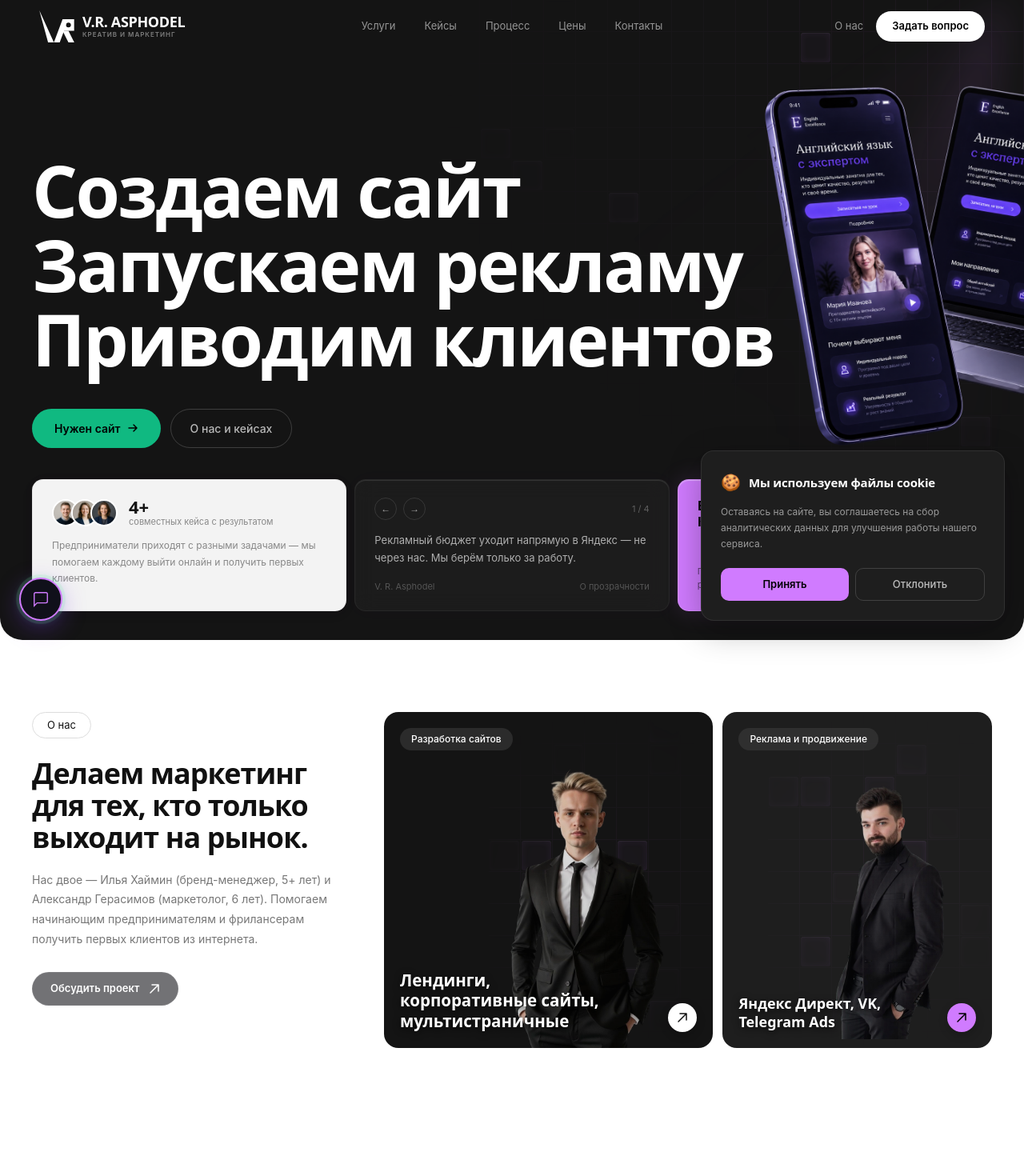
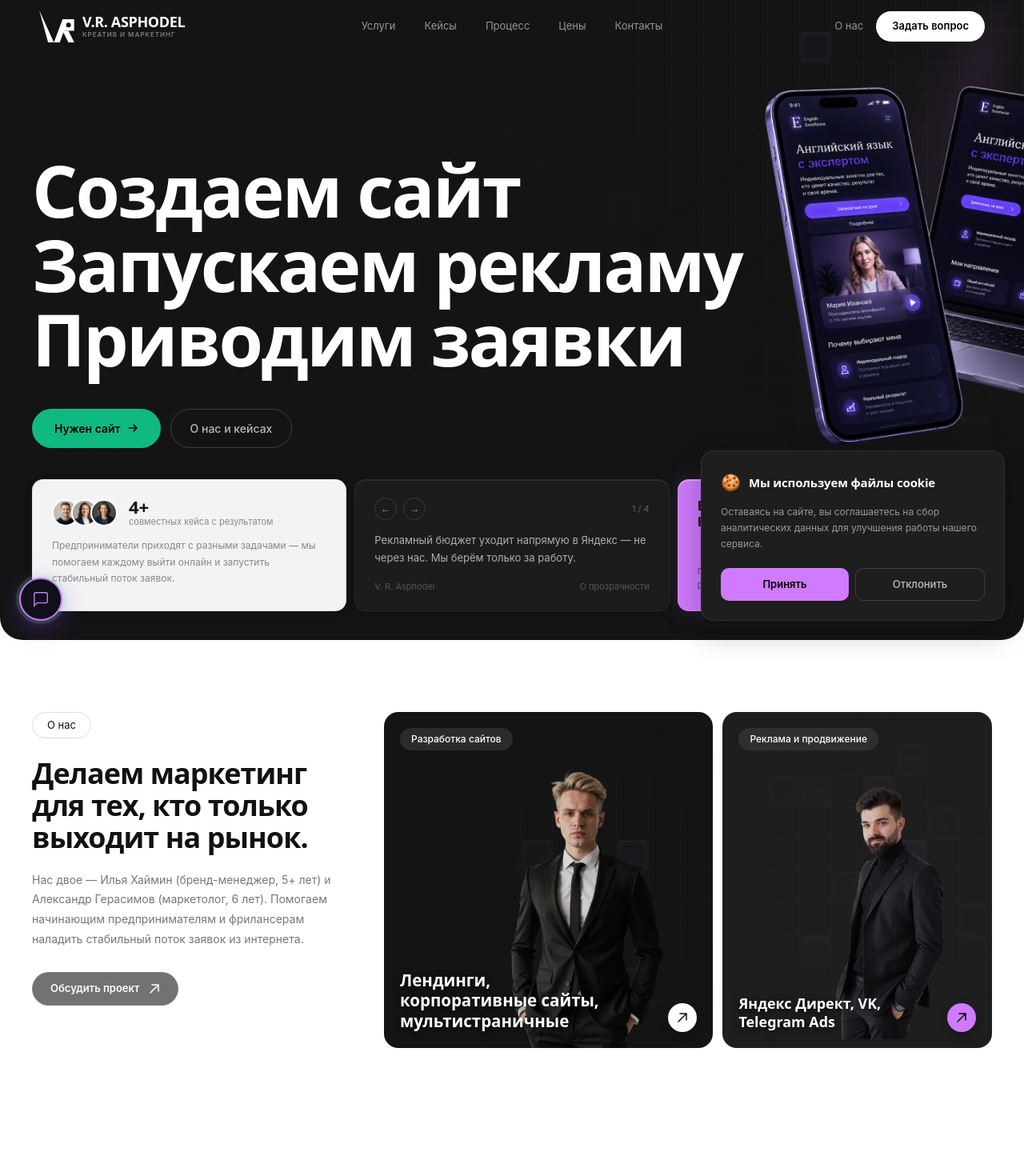
Before and after one commit to adamprogety-hub/asphodel, a Next.js app: page / in a window 1280 px wide. Shown: the top 1470 px of the page at 80% size. Built offline with nearby package versions, Linux system fonts and the light colour scheme.

Commit message:
style: shift copy-focus from raw sales to qualified leads and add sales disclaimer to FAQ

```diff
--- a/src/components/sections/About.tsx
+++ b/src/components/sections/About.tsx
@@ -33,7 +33,7 @@ export default function About() {
             Делаем маркетинг для тех, кто только выходит на рынок.
           </h2>
           <p style={{ fontFamily:'var(--ff-b)', fontWeight:400, fontSize:'14px', color:'#777', lineHeight:1.78, marginBottom:'28px' }}>
-            Нас двое — Илья Хаймин (бренд-менеджер, 5+ лет) и Александр Герасимов (маркетолог, 6 лет). Помогаем начинающим предпринимателям и фрилансерам получить первых клиентов из интернета.
+            Нас двое — Илья Хаймин (бренд-менеджер, 5+ лет) и Александр Герасимов (маркетолог, 6 лет). Помогаем начинающим предпринимателям и фрилансерам наладить стабильный поток заявок из интернета.
           </p>
           <LiquidButton
             variant="dark"
--- a/src/components/sections/FAQ.tsx
+++ b/src/components/sections/FAQ.tsx
@@ -14,7 +14,9 @@ const faqs = [
   { q:'Что от меня нужно?', a:'Рассказать о бизнесе, предоставить материалы (фото, лого если есть), давать обратную связь в течение 1–2 дней.' },
   { q:'Сколько проектов вы ведете одновременно?', a:'Мы берем в работу максимум 1 проект по разработке сайтов и до 10 по рекламе одновременно. Это позволяет нам полностью погрузиться в нюансы вашего бизнеса и гарантировать качество, а не работать на поток.' },
   { q:'Вы работаете с юридическими лицами?', a:'Да, мы работаем как с физическими, так и с юридическими лицами (ИП, ООО). Оформляем официальный договор, предоставляем закрывающие документы и принимаем оплату на расчетный счет.' },
+  { q:'Вы гарантируете продажи?', a:'Нет, и любой честный маркетолог скажет то же самое. Мы гарантируем стабильный поток качественных целевых обращений (лидов) по согласованной цене и высокую конверсию сайта. Но конечная продажа зависит от вашего продукта, цен и скорости работы отдела продаж. Мы даем вам целевые лиды — вы превращаете их в прибыль.' },
 ]
+
 
 
 export default function FAQ() {
--- a/src/components/sections/Hero.tsx
+++ b/src/components/sections/Hero.tsx
@@ -9,9 +9,9 @@ import LiquidButton from '@/components/LiquidButton'
 
 const workSlides = [
   { text: 'Рекламный бюджет уходит напрямую в Яндекс — не через нас. Мы берём только за работу.', category: 'О прозрачности' },
-  { text: 'На связи каждый день. Составляем еженедельные понятные отчёты о стоимости лида и продажах.', category: 'О коммуникации' },
+  { text: 'На связи каждый день. Составляем еженедельные понятные отчёты о количестве и стоимости целевых заявок (CPL).', category: 'О коммуникации' },
   { text: 'Не бросаем проекты после сдачи. Сопровождаем, делаем доработки и помогаем расти.', category: 'О поддержке' },
-  { text: 'Фиксируем в договоре сроки, финальную стоимость и финансовые гарантии.', category: 'О договоре' },
+  { text: 'Фиксируем в договоре сроки, финальную стоимость и financial-гарантии.', category: 'О договоре' },
 ]
 
 export default function Hero() {
@@ -67,7 +67,7 @@ export default function Hero() {
               }} className="hero-title">
                 Создаем сайт<br />
                 Запускаем рекламу<br />
-                Приводим клиентов
+                Приводим заявки
               </h1>
 
               {/* Dual CTA — green primary + outlined secondary */}
@@ -156,7 +156,7 @@ export default function Hero() {
             </div>
           </div>
           <p style={{ fontFamily: 'var(--ff-b)', fontWeight: 400, fontSize: '12px', color: '#888', lineHeight: 1.7 }}>
-            Предприниматели приходят с разными задачами — мы помогаем каждому выйти онлайн и получить первых клиентов.
+            Предприниматели приходят с разными задачами — мы помогаем каждому выйти онлайн и запустить стабильный поток заявок.
           </p>
         </div>
 
```
